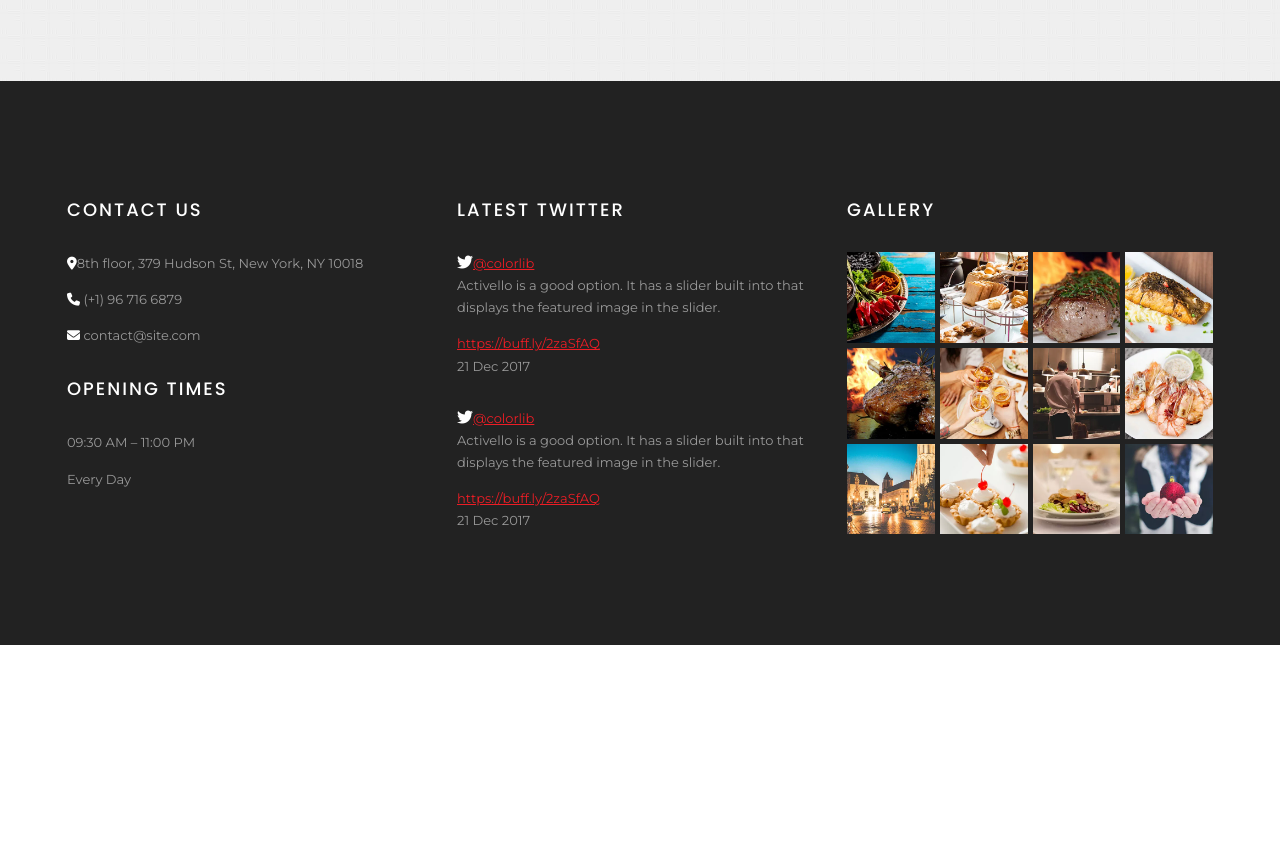
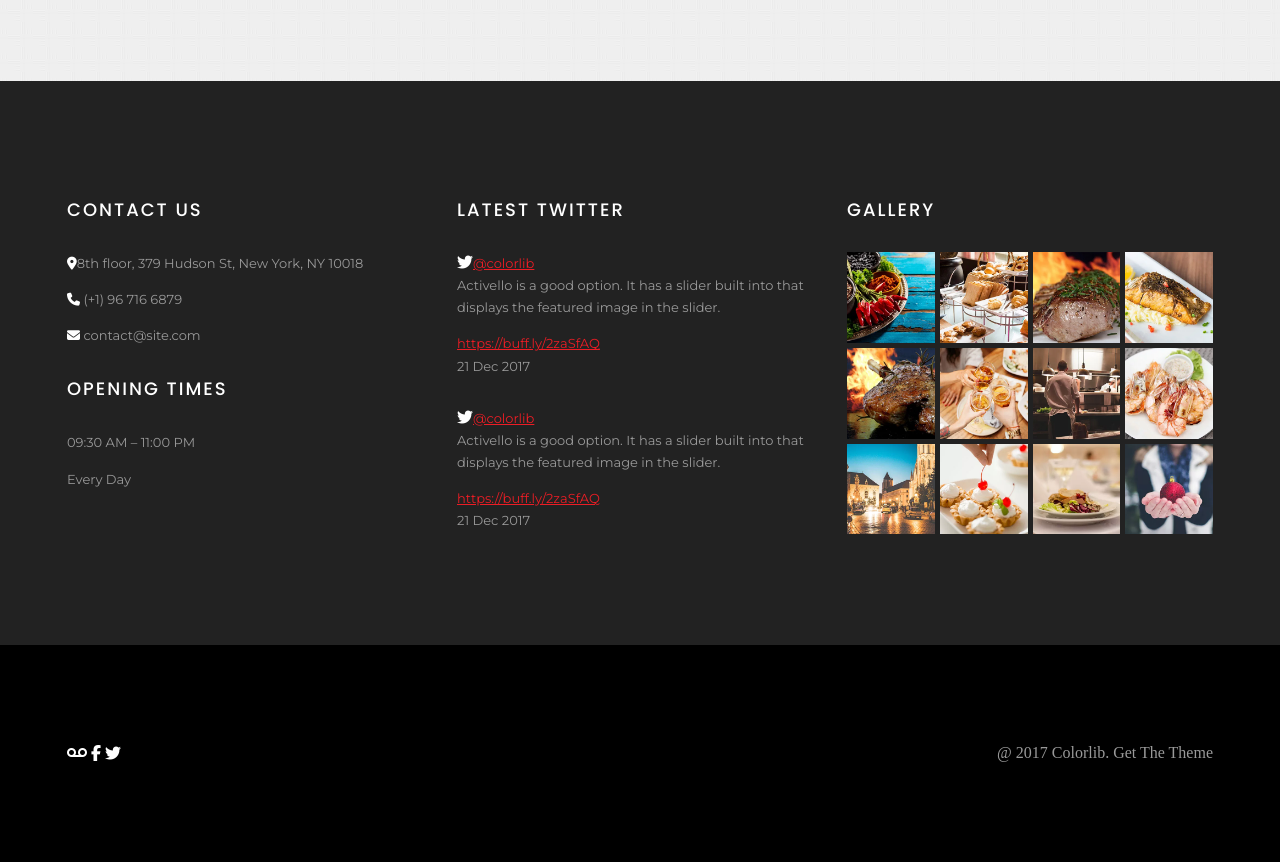
Before and after one commit to AytacEbilova/Restaurant-project, a plain HTML site: page index.html in a window 1280 px wide. Shown: the part 6803-7665 px from the top of the page. Before the commit the page ends 7448 px from the top, so only its background shows below. Drawn offline with nearby package versions, Linux system fonts and the light colour scheme.

Commit message:
footer-2 sect completed

```diff
--- a/assests/sass/layout/_footer.scss
+++ b/assests/sass/layout/_footer.scss
@@ -1,7 +1,7 @@
 footer{
     background-color: #222222;
     padding: 100px 0;
-    .row{
+
         .col-4{
 
             ul{
@@ -63,17 +63,35 @@ footer{
                 .div10 { grid-area: 3 / 2 / 4 / 3; }
                 .div11 { grid-area: 3 / 3 / 4 / 4; }
                 .div12 { grid-area: 3 / 4 / 4 / 5; }
-            }
+
                 img{
                     width: 100%;
                     height: 100%;
                     background-size: cover;
 
                  }
-            img:hover{
-                background-color: red;
+                    div:hover img{
+                        filter: brightness(30%);
+                         background-color: #ec1d25;
                      }
+
+
+            }
+
 
         }
     }
+
+
+.footer-2{
+    background-color: black;
+    .content{
+            i{
+                color: $color-white;
             }
+       .theme{
+        justify-items: flex-end;
+        color:#999999;
+       }
+    }
+        }
--- a/index.html
+++ b/index.html
@@ -221,7 +221,7 @@
                                 <p>Time:</p>
                                 <input type="time" class="form-control reserv-form" name="time">
                                 <p>People:</p>
-                                <select  class="form-control reserv-form" id="inlineFormCustomSelectPref">
+                                <select class="form-control reserv-form" id="inlineFormCustomSelectPref">
                                     <option value="1">1 person</option>
                                     <option value="2">2 person</option>
                                     <option value="4">4 person</option>
@@ -343,7 +343,7 @@
                     <p>SPECIALS SIGN UP</p>
                 </div>
                 <div class="col-4">
-                    <input type="email" class="form-control" id="email" placeholder="Email Adress"required  >
+                    <input type="email" class="form-control" id="email" placeholder="Email Adress" required>
                     <i class="fa-solid fa-envelope"></i>
                 </div>
                 <div class="col-4">
@@ -372,12 +372,14 @@
                 <div class="col-4 pt-50">
                     <h4>LATEST TWITTER</h4>
                     <i class="fa-brands fa-twitter"><a href="">@colorlib</a></i>
-                    <p>Activello is a good option. It has a slider built into that displays the featured image in the slider.</p>
+                    <p>Activello is a good option. It has a slider built into that displays the featured image in the
+                        slider.</p>
                     <a href="">https://buff.ly/2zaSfAQ</a>
                     <p>21 Dec 2017</p>
                     <br>
                     <i class="fa-brands fa-twitter"><a href="">@colorlib</a></i>
-                    <p>Activello is a good option. It has a slider built into that displays the featured image in the slider.</p>
+                    <p>Activello is a good option. It has a slider built into that displays the featured image in the
+                        slider.</p>
                     <a href="">https://buff.ly/2zaSfAQ</a>
                     <p>21 Dec 2017</p>
                 </div>
@@ -385,7 +387,8 @@
                     <h4>GALLERY</h4>
                     <div class="parent">
                         <div class="div1">
-                            <img src="./assests/images/photo-gallery-thumb-01.jpg.webp" alt=""> </div>
+                            <img src="./assests/images/photo-gallery-thumb-01.jpg.webp" alt="">
+                        </div>
                         <div class="div2"> <img src="./assests/images/photo-gallery-thumb-02.jpg.webp" alt=""></div>
                         <div class="div3"><img src="./assests/images/photo-gallery-thumb-03.jpg.webp" alt=""> </div>
                         <div class="div4"><img src="./assests/images/photo-gallery-thumb-04.jpg.webp" alt=""> </div>
@@ -403,6 +406,26 @@
         </div>
     </footer>
     <!-- END FOOTER-1 SECTION -->
+
+    <!-- START FOOTER-2 SECTION -->
+    <footer class="footer-2">
+        <div class="container">
+            <div class="content">
+                <div class="row">
+                    <div class="col-6">
+                        <a href=""><i class="fa-solid fa-voicemail"></i></a>
+                        <a href=""><i class="fa-brands fa-facebook-f"></i></a>
+                        <a href=""><i class="fa-brands fa-twitter"></i></a>
+                    </div>
+                    <div class="col-6">
+                        <div class="theme">
+                            <p>@ 2017 Colorlib. Get The Theme</p>
+                        </div>
+                    </div>
+                </div>
+            </div>
+        </div>
+    </footer>
 
 
 
```
Also changed, not shown: assests/css/main.css, assests/sass/utils/_functions.scss (added). Lines whose indentation alone changed are shown as unchanged.
